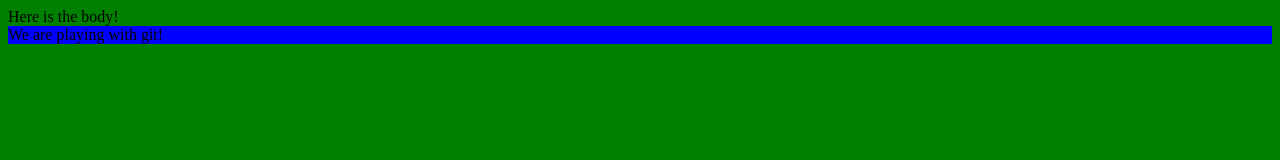
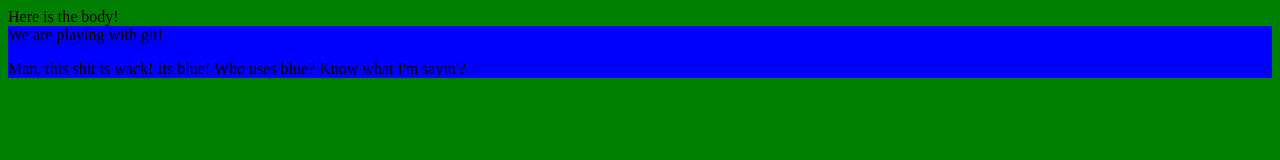
Before and after one commit to cokeaddict56/gitplay, a plain HTML site: page index.html in a window 1280 px wide. Drawn offline with Linux system fonts and the light colour scheme.

Commit message:
added some wacked out comments

```diff
--- a/index.html
+++ b/index.html
@@ -11,7 +11,11 @@ Here is the body!
 
 <div style='background-color: blue;'>
 We are playing with git!
+<p>
+Man, this shit is wack! Its blue! Who uses blue? Know what I'm sayin'?
 </div>
+
+
 
 </body>
 </html>
```
